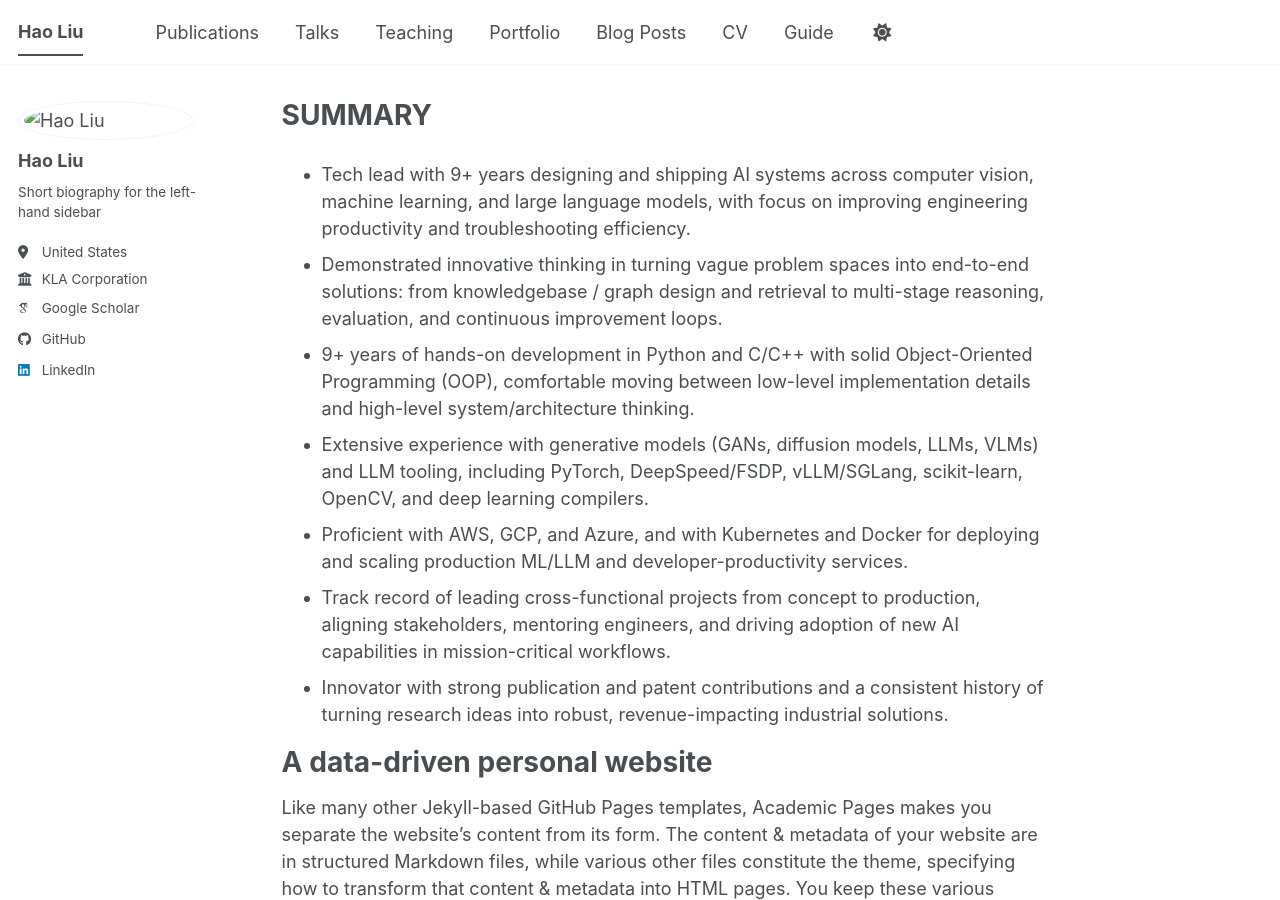
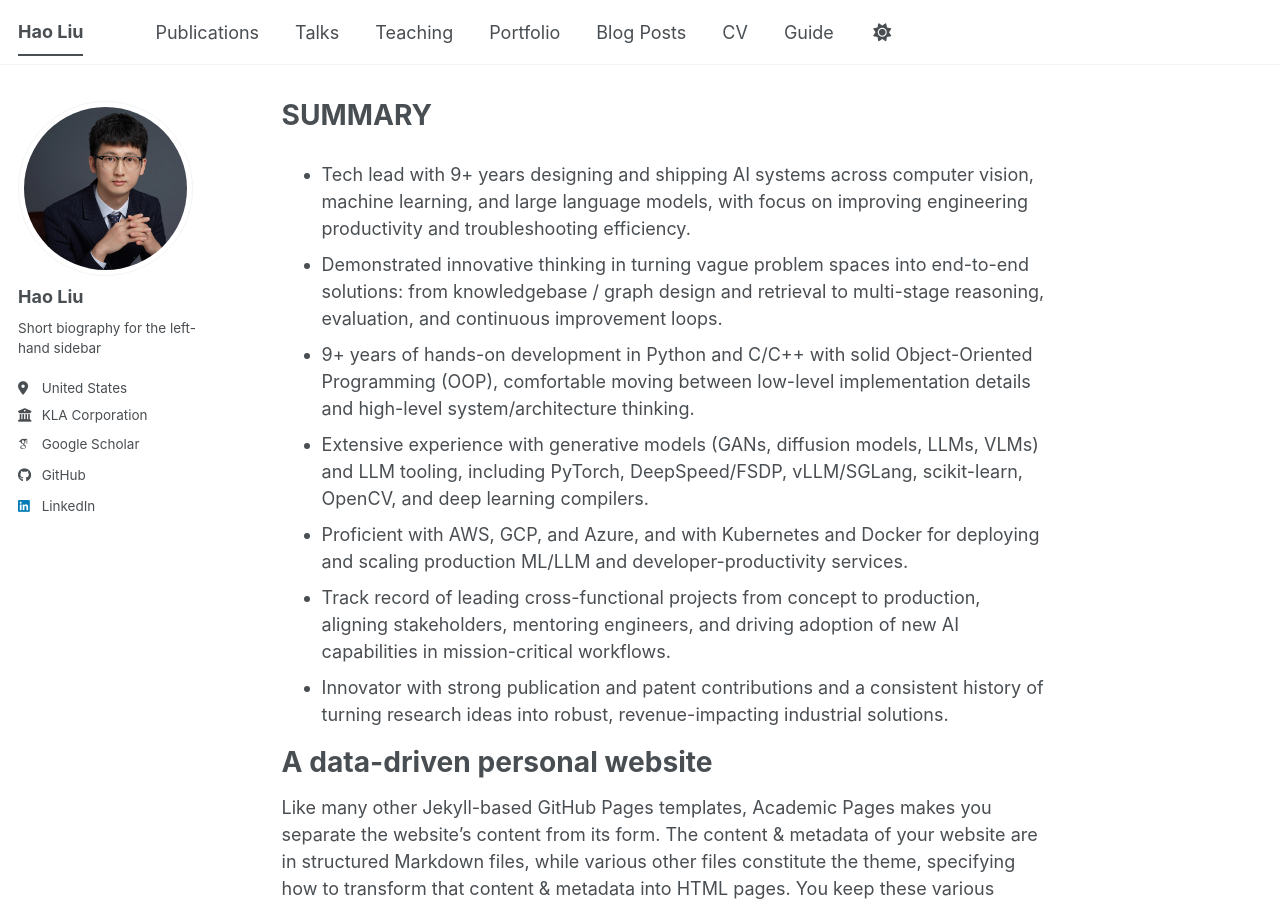
Before and after one commit to hao-lh/hao-lh.github.io, a Jekyll site: the page built from _pages/about.md, in a window 1280 px wide and 900 px high. Built offline with Jekyll 4.4.1, drawn with Linux system fonts in a browser that asks for light colours; some web fonts are replaced; a script bundle is joined from its source files by our own code; library files that are not in the unit come from our copies.

Commit message:
Fix: images folder profile picture

```diff
--- a/_config.yml
+++ b/_config.yml
@@ -23,7 +23,7 @@ repository               : "hao-lh/hao-lh.github.io"
 #               Additional customization can be done by editing /_includes/author-profile.html
 author:
   # Biographic information
-  avatar           : "/images/profile.jpg"
+  avatar           : "https://hao-lh.github.io/images/profile.jpg"
   name             : "Hao Liu"
   pronouns         : # example: "she/her"
   bio              : "Short biography for the left-hand sidebar"
```
